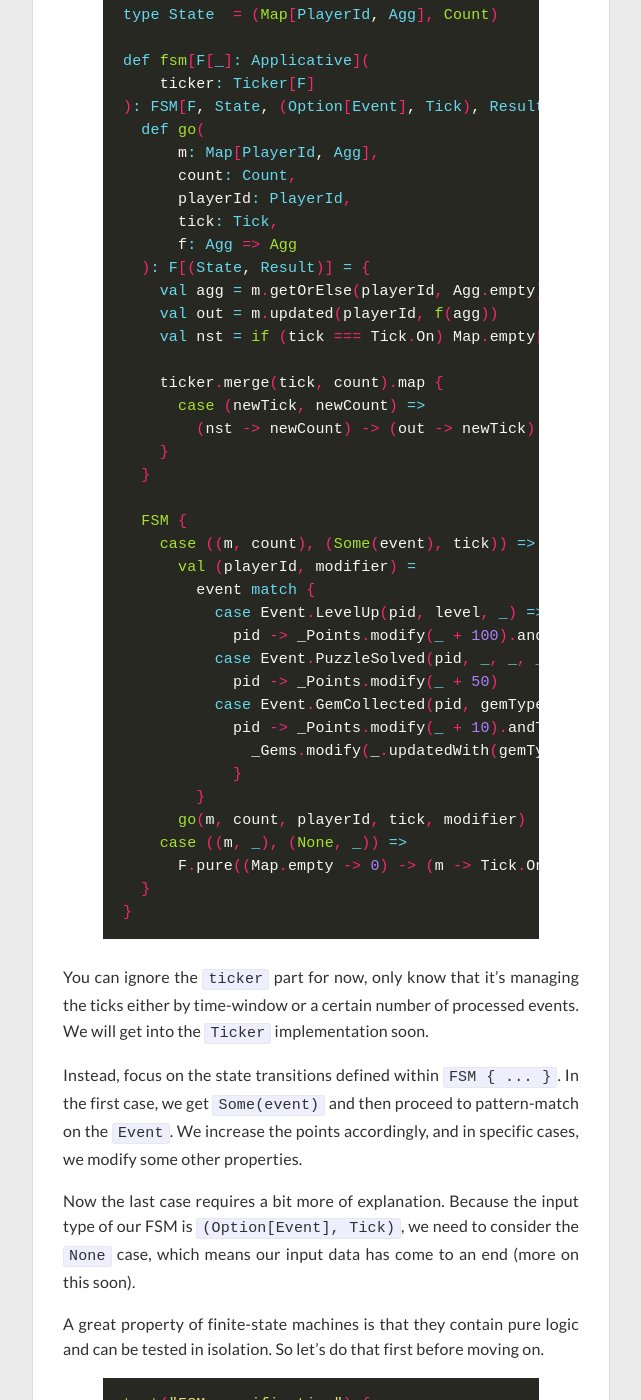
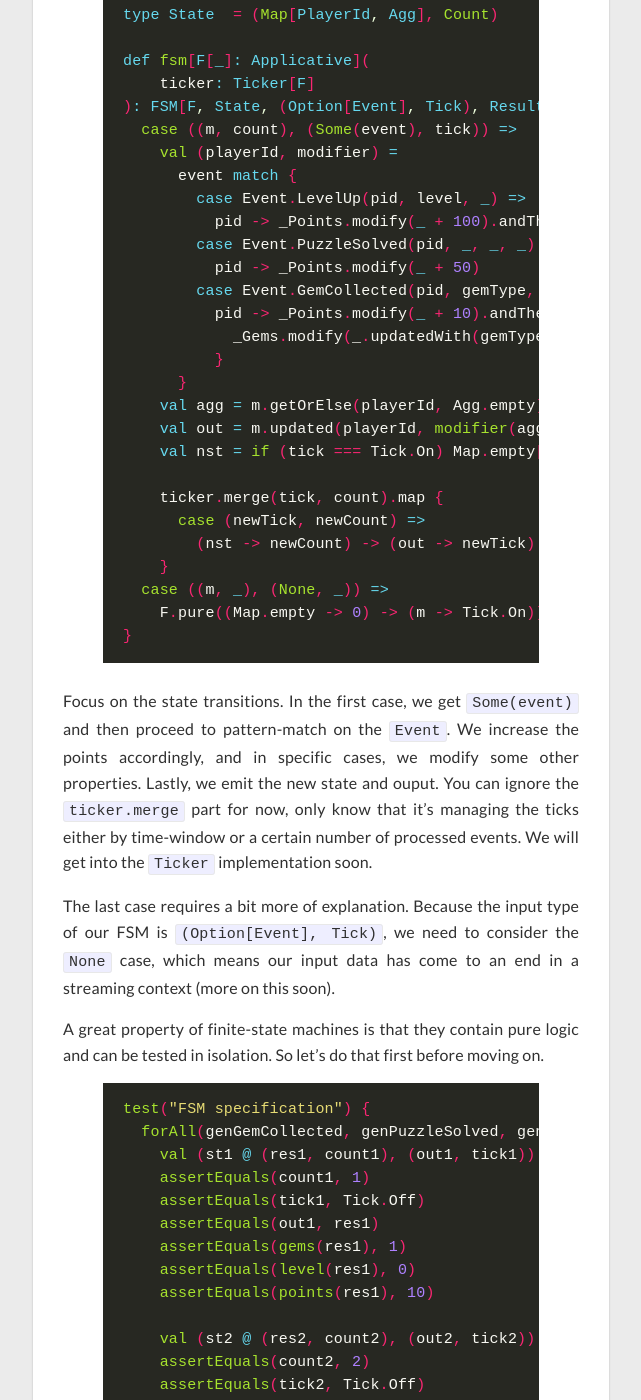
Before and after one commit to gvolpe/blog-comments, a Jekyll site: the page built from _posts/2020-12-29-fsm-fs2-a-match-made-in-heaven.md, in a window 1280 px wide and 1400 px high, scrolled down 5249 px. Shown: the whole window, without its empty margins (319-960 px from the left). Built offline with Jekyll 4.4.1, drawn with Linux system fonts in a browser that asks for light colours; nearby versions of some CDN libraries; comment, search, counter and statistics services are not loaded.

Commit message:
simplifying fsm code

```diff
--- a/_posts/2020-12-29-fsm-fs2-a-match-made-in-heaven.md
+++ b/_posts/2020-12-29-fsm-fs2-a-match-made-in-heaven.md
@@ -187,49 +187,35 @@ type State  = (Map[PlayerId, Agg], Count)
 
 def fsm[F[_]: Applicative](
     ticker: Ticker[F]
-): FSM[F, State, (Option[Event], Tick), Result] = {
-  def go(
-      m: Map[PlayerId, Agg],
-      count: Count,
-      playerId: PlayerId,
-      tick: Tick,
-      f: Agg => Agg
-  ): F[(State, Result)] = {
+): FSM[F, State, (Option[Event], Tick), Result] = FSM {
+  case ((m, count), (Some(event), tick)) =>
+    val (playerId, modifier) =
+      event match {
+        case Event.LevelUp(pid, level, _) =>
+          pid -> _Points.modify(_ + 100).andThen(_Level.set(level))
+        case Event.PuzzleSolved(pid, _, _, _) =>
+          pid -> _Points.modify(_ + 50)
+        case Event.GemCollected(pid, gemType, _) =>
+          pid -> _Points.modify(_ + 10).andThen {
+            _Gems.modify(_.updatedWith(gemType)(_.map(_ + 1).orElse(Some(1))))
+          }
+      }
     val agg = m.getOrElse(playerId, Agg.empty)
-    val out = m.updated(playerId, f(agg))
+    val out = m.updated(playerId, modifier(agg))
     val nst = if (tick === Tick.On) Map.empty[PlayerId, Agg] else out
 
     ticker.merge(tick, count).map {
       case (newTick, newCount) =>
         (nst -> newCount) -> (out -> newTick)
     }
-  }
-
-  FSM {
-    case ((m, count), (Some(event), tick)) =>
-      val (playerId, modifier) =
-        event match {
-          case Event.LevelUp(pid, level, _) =>
-            pid -> _Points.modify(_ + 100).andThen(_Level.set(level))
-          case Event.PuzzleSolved(pid, _, _, _) =>
-            pid -> _Points.modify(_ + 50)
-          case Event.GemCollected(pid, gemType, _) =>
-            pid -> _Points.modify(_ + 10).andThen {
-              _Gems.modify(_.updatedWith(gemType)(_.map(_ + 1).orElse(Some(1))))
-            }
-        }
-      go(m, count, playerId, tick, modifier)
-    case ((m, _), (None, _)) =>
-      F.pure((Map.empty -> 0) -> (m -> Tick.On))
-  }
+  case ((m, _), (None, _)) =>
+    F.pure((Map.empty -> 0) -> (m -> Tick.On))
 }
 {% endhighlight %}
 
-You can ignore the `ticker` part for now, only know that it's managing the ticks either by time-window or a certain number of processed events. We will get into the `Ticker` implementation soon.
+Focus on the state transitions. In the first case, we get `Some(event)` and then proceed to pattern-match on the `Event`. We increase the points accordingly, and in specific cases, we modify some other properties. Lastly, we emit the new state and ouput. You can ignore the `ticker.merge` part for now, only know that it's managing the ticks either by time-window or a certain number of processed events. We will get into the `Ticker` implementation soon.
 
-Instead, focus on the state transitions defined within `FSM { ... }`. In the first case, we get `Some(event)` and then proceed to pattern-match on the `Event`. We increase the points accordingly, and in specific cases, we modify some other properties.
-
-Now the last case requires a bit more of explanation. Because the input type of our FSM is `(Option[Event], Tick)`, we need to consider the `None` case, which means our input data has come to an end (more on this soon).
+The last case requires a bit more of explanation. Because the input type of our FSM is `(Option[Event], Tick)`, we need to consider the `None` case, which means our input data has come to an end in a streaming context (more on this soon).
 
 A great property of finite-state machines is that they contain pure logic and can be tested in isolation. So let's do that first before moving on.
 
```
